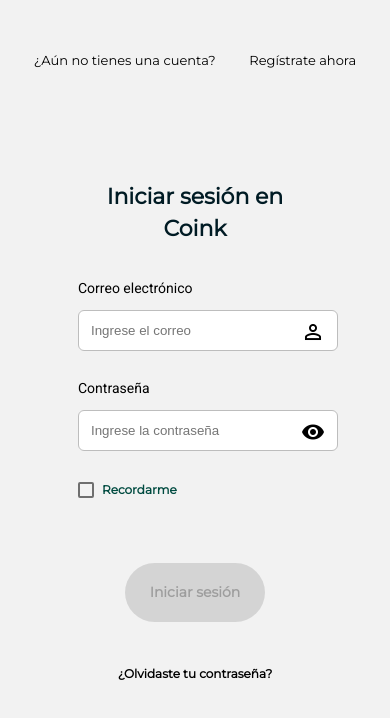
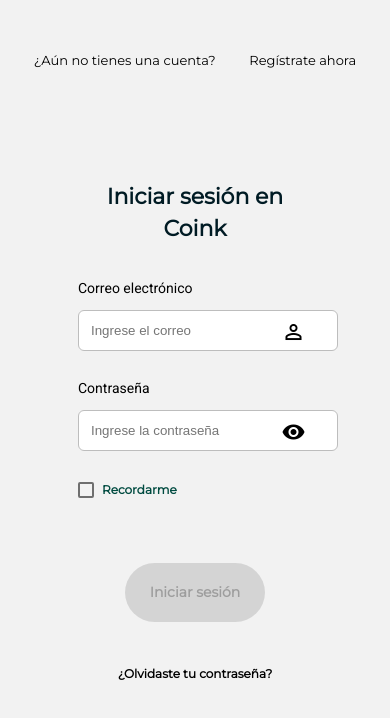
Before and after one commit to smosqueramazud/proyecto-coink, an Angular app: page /login in a window 390 px wide. Shown: the top 718 px of the page. Built offline with nearby package versions, Linux system fonts and the light colour scheme.

Commit message:
ajustes @Author Sebastian Mosquera

```diff
--- a/src/app/pages/login/login.component.scss
+++ b/src/app/pages/login/login.component.scss
@@ -127,21 +127,21 @@
     background-color: var(--secundary-color) !important;
 }
 
-.o-text-recordar{
+.o-text-recordar {
     font-family: "Montserrat", sans-serif;
     font-weight: bold;
     font-size: 14px;
     color: var(--secundary-color);
 }
 
-.o-box-right-buttons{
+.o-box-right-buttons {
     height: 35%;
     justify-content: flex-start;
     align-items: center;
     gap: 5vh;
 }
 
-.o-box-right-buttons-init{
+.o-box-right-buttons-init {
     width: 50%;
     height: 5vh;
     background-color: var(--secundary-color);
@@ -153,7 +153,7 @@
     font-size: 14px;
 }
 
-.o-box-right-buttons-a{
+.o-box-right-buttons-a {
     font-size: 14px;
     font-weight: bold;
 }
@@ -163,7 +163,7 @@
 
 }
 
-//Celulares
+//Celulares y tablets
 @media (max-width: 1024px) {
     .o-box {
         grid-template-columns: 100%;
@@ -179,24 +179,24 @@
         font-size: 22px;
     }
 
-    .o-box-right-links{
+    .o-box-right-links {
         justify-content: center;
         width: 90%;
     }
 
-    .o-box-right-links-a{
+    .o-box-right-links-a {
         font-size: 13px;
     }
 
-    .o-box-right-links-a:hover{
+    .o-box-right-links-a:hover {
         font-size: 14px;
     }
 
-    .o-text-recordar{
+    .o-text-recordar {
         font-size: 12px;
     }
 
-    .o-box-right-buttons-a{
+    .o-box-right-buttons-a {
         font-size: 12px;
     }
 
@@ -204,9 +204,21 @@
         font-size: 13px;
     }
 
-    .o-box-right-buttons-init{
+    .o-box-right-buttons-init {
         width: 60%;
         height: 7vh;
     }
 
+    .o-box-right-form-inputs mat-icon {
+        right: 18%;
+    }
+
+    //Celulares
+    @media (max-width: 715px) {
+
+        .o-box-right-form-inputs mat-icon {
+            right: 15%;
+        }
+    }
+
 }
--- a/src/index.html
+++ b/src/index.html
@@ -2,10 +2,10 @@
 <html lang="en">
 <head>
   <meta charset="utf-8">
-  <title>ProyectoCoink</title>
+  <title>Proyecto Coink</title>
   <base href="/">
   <meta name="viewport" content="width=device-width, initial-scale=1">
-  <link rel="icon" type="image/x-icon" href="favicon.ico">
+  <link rel="icon" type="image/x-icon" href="https://play-lh.googleusercontent.com/2IwpDjY8iihP7LdV8saN_yjDxKaSAIKttCk0dpKgrRCPtgglmATHDSPVWdzDQ7nKjq8">
   <link rel="preconnect" href="https://fonts.gstatic.com">
   <link href="https://fonts.googleapis.com/css2?family=Roboto:wght@300;400;500&display=swap" rel="stylesheet">
   <link href="https://fonts.googleapis.com/icon?family=Material+Icons" rel="stylesheet">
```
